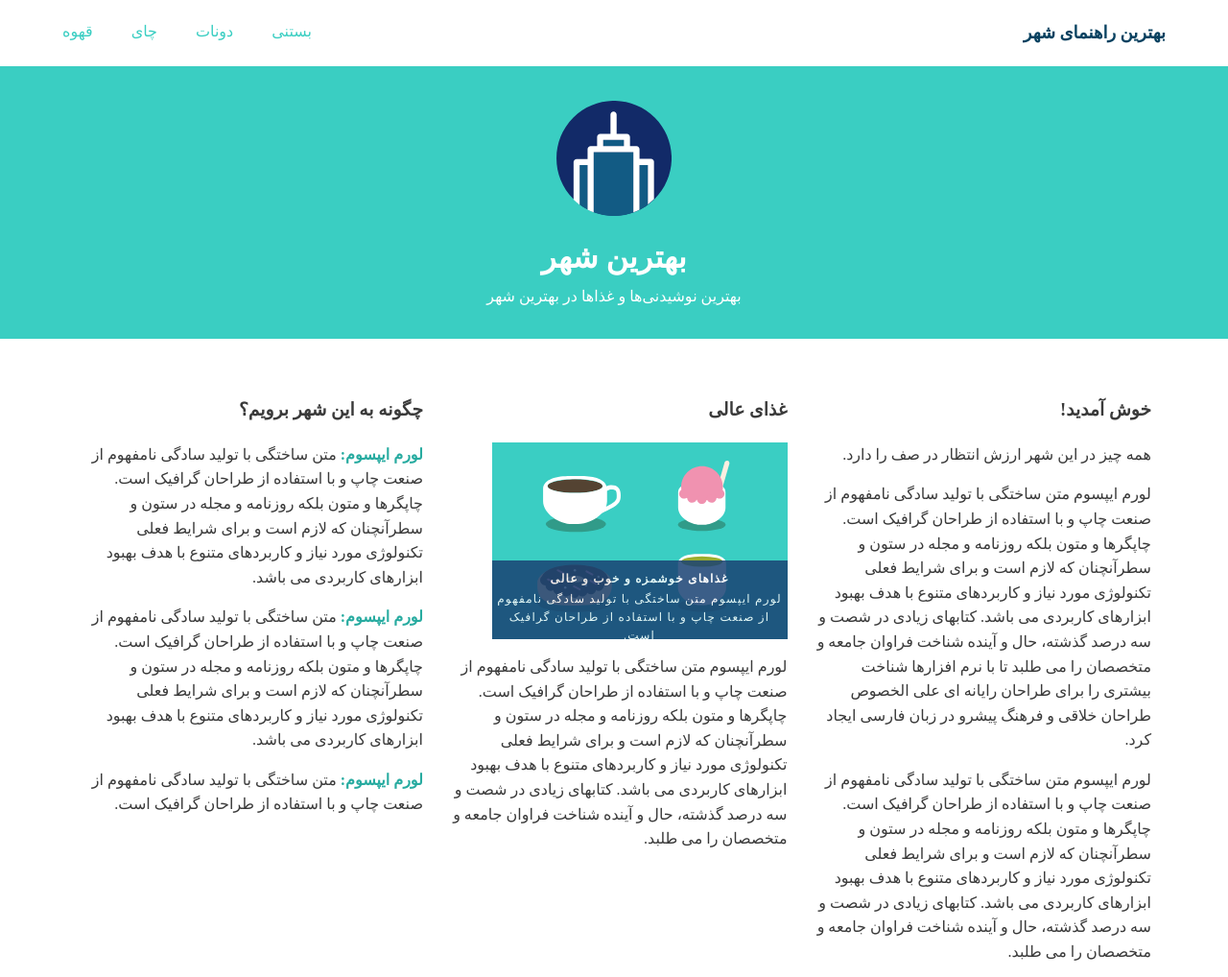
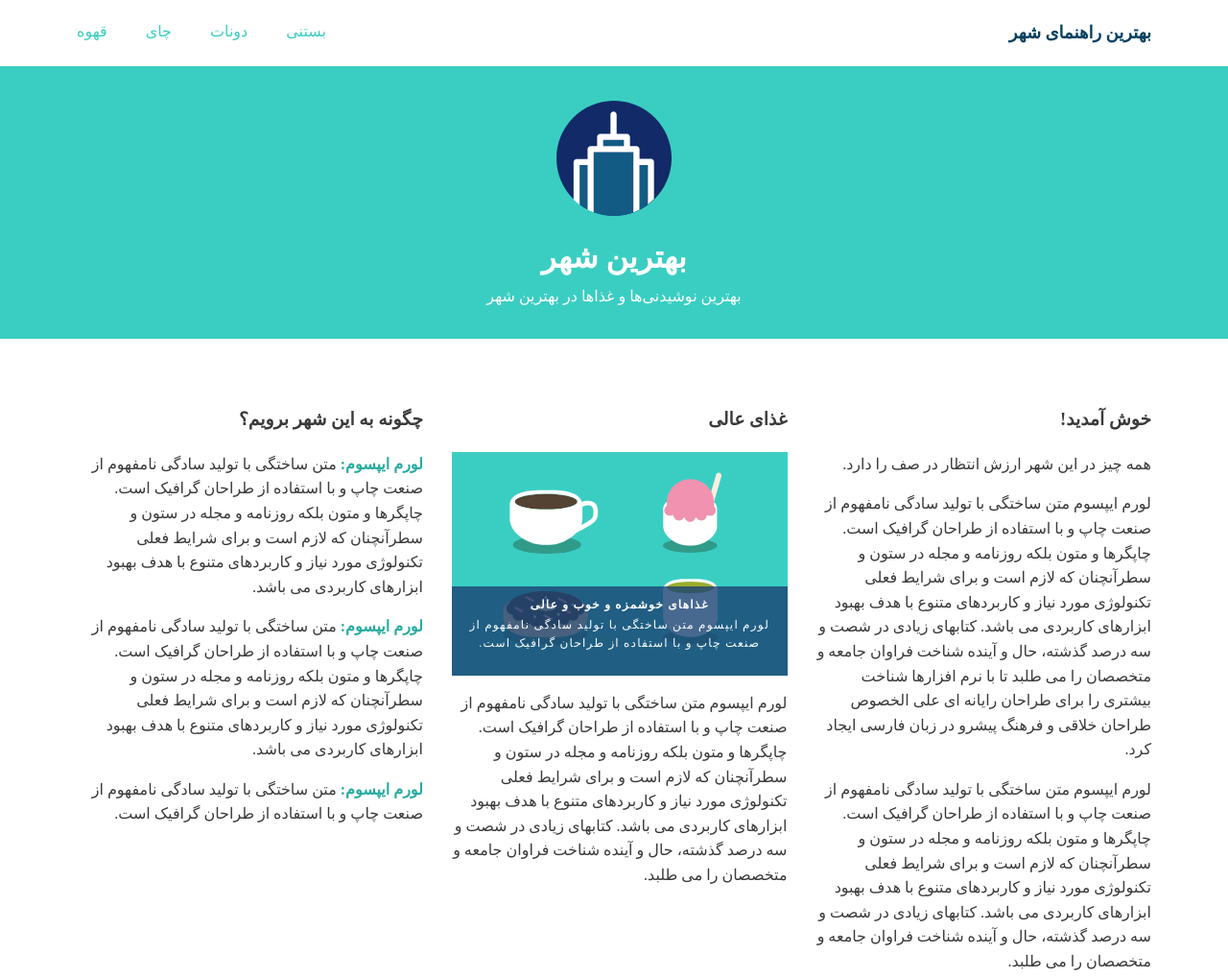
Before and after one commit to MahdieZeinali/CodingFront, a plain HTML site: page 05- the best city guide/index.html in a window 1280 px wide. Shown: the top 1018 px of the page at 96% size. Drawn offline with Linux system fonts and the light colour scheme.

Commit message:
add padding to the items in the header to align with content

```diff
--- a/05- the best city guide/index.html
+++ b/05- the best city guide/index.html
@@ -95,10 +95,12 @@
             color: #074160;
             font-weight: bold;
             font-size: 18px;
+            padding-right: 15px;
         }
 
         #header .container .menu {
             float: left;
+            padding-left: 15px;
         }
 
         #header .container .menu ul li{
@@ -132,13 +134,13 @@
         ==========*/
 
         #content {
-            margin: 40px 0;
+            margin: 50px 0;
         }
 
         #content .item {
             float: right;
             width: 33%;
-            padding: 0 15px;
+            padding:0 15px;
         }
 
         #content h3 {
@@ -152,8 +154,8 @@
         #content .image {
             background: red;
             z-index: 100;
-            width: 307.91px;
-            height: 205.28px;
+            width: 349.5px;
+            height: 233px;
             position: relative;
         }
 
@@ -162,9 +164,8 @@
             height: 40%;
             position: absolute;
             bottom: 0;
-            background-color: #1a4374;
+            background-color: rgba(26, 67, 116, 0.8);
             color: #fff;
-            opacity: 85%; /*یادم نمیاد که آلفا rgba رو گفتین یا نه :)*/
             font-size: 12px;
             letter-spacing: 1.2px;
             text-align: center;
@@ -229,7 +230,7 @@
                 <p>لورم ایپسوم متن ساختگی با تولید سادگی نامفهوم از صنعت چاپ و با استفاده از طراحان گرافیک است. چاپگرها و متون بلکه روزنامه و مجله در ستون و سطرآنچنان که لازم است و برای شرایط فعلی تکنولوژی مورد نیاز و کاربردهای متنوع با هدف بهبود ابزارهای کاربردی می باشد. کتابهای زیادی در شصت و سه درصد گذشته، حال و آینده شناخت فراوان جامعه و متخصصان را می طلبد.</p>
             </div>
 
-            <div class="item">
+            <div class="item last-item">
                 <h3>چگونه به این شهر برویم؟</h3>
                 <p><b>لورم ایپسوم:</b>  متن ساختگی با تولید سادگی نامفهوم از صنعت چاپ و با استفاده از طراحان گرافیک است. چاپگرها و متون بلکه روزنامه و مجله در ستون و سطرآنچنان که لازم است و برای شرایط فعلی تکنولوژی مورد نیاز و کاربردهای متنوع با هدف بهبود ابزارهای کاربردی می باشد.</p>
                 <p><b>لورم ایپسوم:</b> متن ساختگی با تولید سادگی نامفهوم از صنعت چاپ و با استفاده از طراحان گرافیک است. چاپگرها و متون بلکه روزنامه و مجله در ستون و سطرآنچنان که لازم است و برای شرایط فعلی تکنولوژی مورد نیاز و کاربردهای متنوع با هدف بهبود ابزارهای کاربردی می باشد.</p>
```
